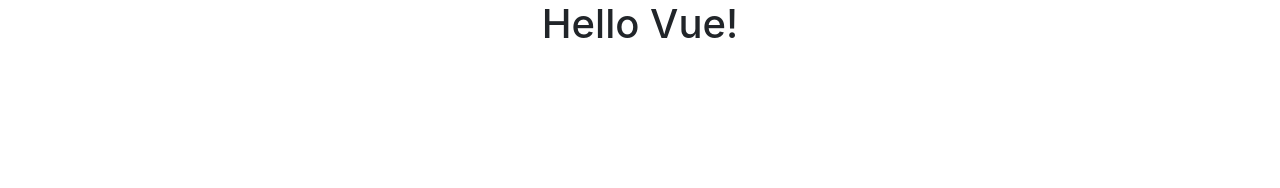
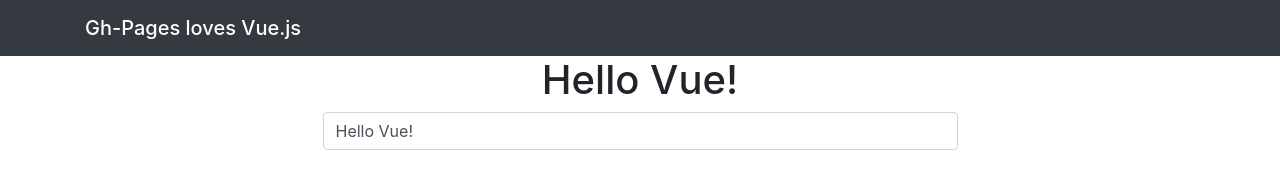
Before and after one commit to sbstn-jmnz/gh-pages-vue, a plain HTML site: page index.html in a window 1280 px wide. Drawn offline with nearby package versions, Linux system fonts and the light colour scheme.

Commit message:
Se agregó Bootstrap y un formulario con two-way data binding

```diff
--- a/index.html
+++ b/index.html
@@ -8,9 +8,25 @@
     integrity="sha384-TX8t27EcRE3e/ihU7zmQxVncDAy5uIKz4rEkgIXeMed4M0jlfIDPvg6uqKI2xXr2" crossorigin="anonymous">
 </head>
 <body>
+  <!-- As a heading -->
+  <nav class="navbar navbar-dark bg-dark">
+    <div class="container">
+      <span class="navbar-brand mb-0 h1">Gh-Pages loves Vue.js</span>
+    </div>
+  </nav>
+<div class="contaier">
   <div id="app" class="text-center">
     <h1>{{ message }}</h1>
+
+      <form>
+        <div class="form-row">
+          <div class="col-md-6 offset-md-3">
+            <input type="text" v-model="message" class="form-control" placeholder="Last name">
+          </div>
+        </div>
+      </form>
   </div>
+</div>
   <script src="https://cdn.jsdelivr.net/npm/vue@2/dist/vue.js"></script>
   <script src="./assets/js/app.js"></script>
 </body>
```
